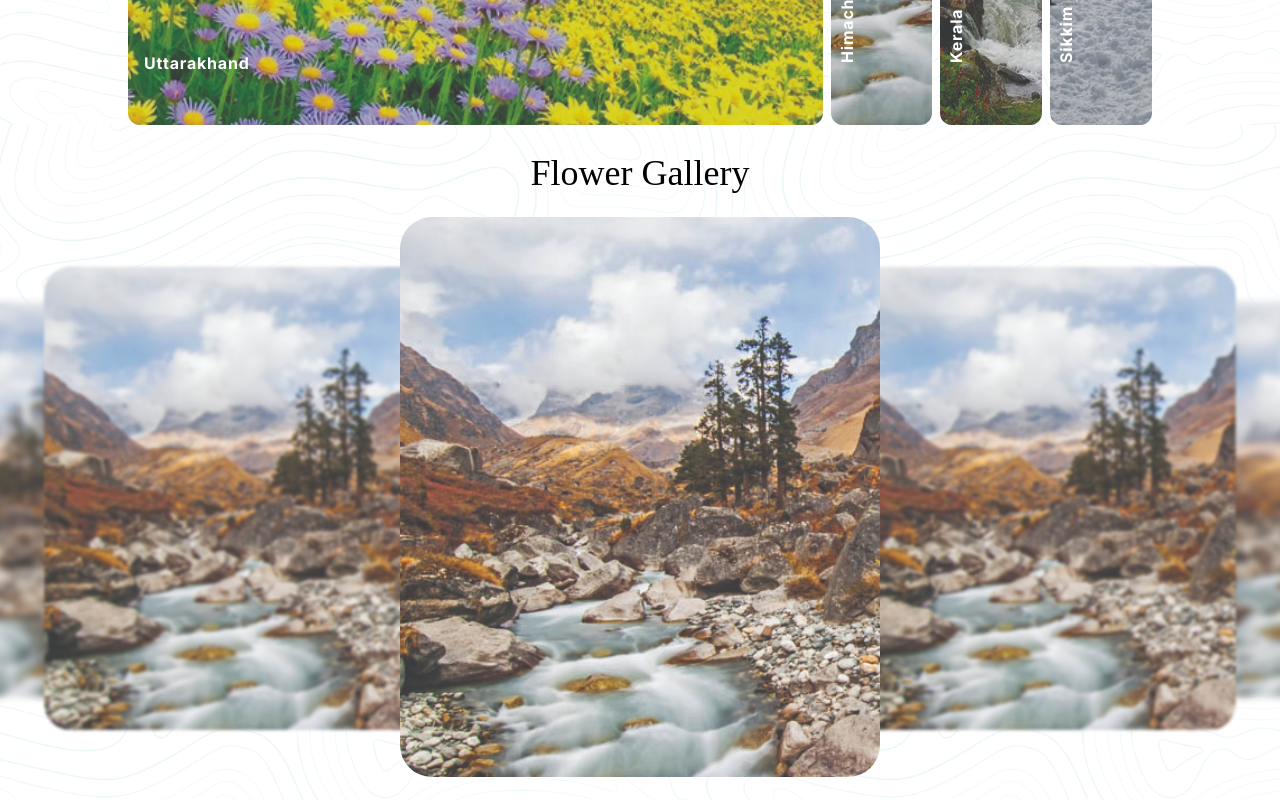
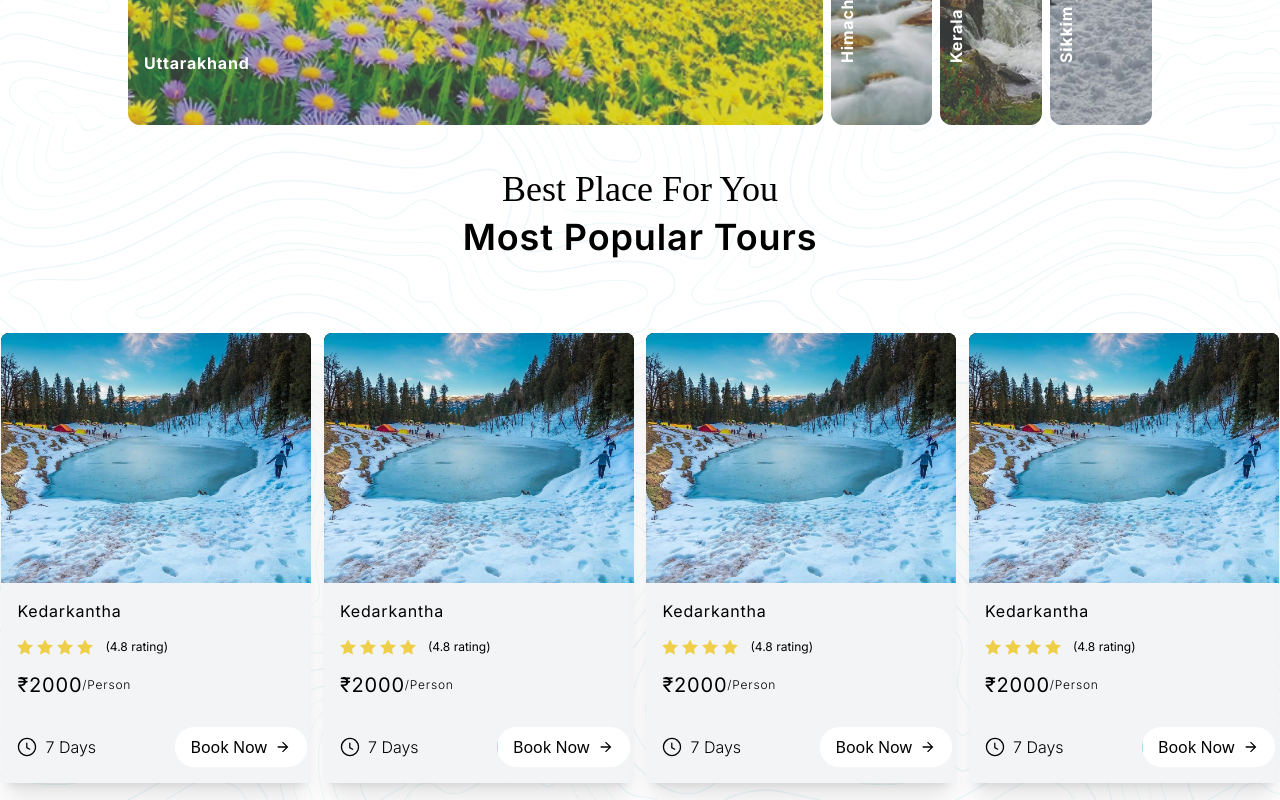
Before and after one commit to psyknyt/travelWebsite, a React (Vite) app: page / in a window 1280 px wide. Shown: the part 1280-2080 px from the top of the page. Built offline with nearby package versions, Linux system fonts and the light colour scheme; a web font is replaced by a local one.

Commit message:
Adding Popular tours page.

```diff
--- a/src/App.jsx
+++ b/src/App.jsx
@@ -29,9 +29,7 @@ function App() {
     <div className="flex flex-col">
       <HeroSection />
       <FeaturedDestination />
-      {/* <PopularTours /> */}
-      {/* <Welcome /> */}
-      {/* <TrendingTreks /> */}
+      <PopularTours />
       <SwiperCards />
       <AnalyticData />
       <Footer />
--- a/src/components/Footer/Footer.jsx
+++ b/src/components/Footer/Footer.jsx
@@ -5,10 +5,18 @@ import { FaArrowRight } from "react-icons/fa";
 import { MdOutlineWifiCalling3 } from "react-icons/md";
 import { TbMail } from "react-icons/tb";
 import { TiLocationOutline } from "react-icons/ti";
+import bgLineImage from "../../assets/background/line-pattern2.png";
 
 export function Footer() {
   return (
-    <footer class="bg-white">
+    <footer
+      class="bg-white"
+      style={{
+        backgroundImage: `url(${bgLineImage})`,
+        backgroundSize: "cover",
+        backgroundPosition: "center",
+      }}
+    >
       <div class="mx-auto w-full max-w-screen-xl p-4 py-6 lg:py-8">
         <div class="md:flex md:justify-between">
           <div className="flex flex-col justify-between  items-center gap-5 my-2">
--- a/src/components/Home/PopularTours.jsx
+++ b/src/components/Home/PopularTours.jsx
@@ -1,6 +1,21 @@
 import React from "react";
 
 import bgLineImage from "../../assets/background/line-pattern2.png";
+
+import { Swiper, SwiperSlide } from "swiper/react";
+
+import "swiper/css";
+import "swiper/css/effect-coverflow";
+import "swiper/css/pagination";
+import "swiper/css/navigation";
+
+import {
+  Autoplay,
+  EffectCoverflow,
+  Pagination,
+  Navigation,
+} from "swiper/modules";
+import PopularLocation from "../utils/PopularLocation";
 
 const PopularTours = () => {
   return (
@@ -20,8 +35,103 @@ const PopularTours = () => {
           Most Popular Tours
         </div>
       </div>
-      <div className="my-5">
-        <div className="flex flex-col gap-2 py-4 h-[400px]"></div>
+      <div className="flex  justify-center items-center py-5">
+        <Swiper
+          spaceBetween={10}
+          modules={[Pagination, Autoplay]}
+          navigation={false}
+          autoplay={{
+            delay: 8000,
+            disableOnInteraction: false,
+          }}
+          loop={false}
+          id="commercial"
+          breakpoints={{
+            640: {
+              slidesPerView: 2,
+              spaceBetween: 10,
+            },
+            900: {
+              slidesPerView: 2,
+              spaceBetween: 10,
+            },
+            1024: {
+              slidesPerView: 3,
+              spaceBetween: 10,
+            },
+            1200: {
+              slidesPerView: 4,
+              spaceBetween: 10,
+            },
+          }}
+        >
+          <SwiperSlide
+            className="flex justify-center items-center z-10 my-10 mx-auto"
+            style={{ display: "flex", justifyContent: "center" }}
+          >
+            <PopularLocation />
+          </SwiperSlide>
+          <SwiperSlide
+            className="flex justify-center items-center z-10 my-10 mx-auto"
+            style={{ display: "flex", justifyContent: "center" }}
+          >
+            <PopularLocation />
+          </SwiperSlide>
+          <SwiperSlide
+            className="flex justify-center items-center z-10 my-10 mx-auto"
+            style={{ display: "flex", justifyContent: "center" }}
+          >
+            <PopularLocation />
+          </SwiperSlide>
+          <SwiperSlide
+            className="flex justify-center items-center z-10 my-10 mx-auto"
+            style={{ display: "flex", justifyContent: "center" }}
+          >
+            <PopularLocation />
+          </SwiperSlide>
+          <SwiperSlide
+            className="flex justify-center items-center z-10 my-10 mx-auto"
+            style={{ display: "flex", justifyContent: "center" }}
+          >
+            <PopularLocation />
+          </SwiperSlide>
+          <SwiperSlide
+            className="flex justify-center items-center z-10 my-10 mx-auto"
+            style={{ display: "flex", justifyContent: "center" }}
+          >
+            <PopularLocation />
+          </SwiperSlide>
+          <SwiperSlide
+            className="flex justify-center items-center z-10 my-10 mx-auto"
+            style={{ display: "flex", justifyContent: "center" }}
+          >
+            <PopularLocation />
+          </SwiperSlide>
+          <SwiperSlide
+            className="flex justify-center items-center z-10 my-10 mx-auto"
+            style={{ display: "flex", justifyContent: "center" }}
+          >
+            <PopularLocation />
+          </SwiperSlide>
+          <SwiperSlide
+            className="flex justify-center items-center z-10 my-10 mx-auto"
+            style={{ display: "flex", justifyContent: "center" }}
+          >
+            <PopularLocation />
+          </SwiperSlide>
+          <SwiperSlide
+            className="flex justify-center items-center z-10 my-10 mx-auto"
+            style={{ display: "flex", justifyContent: "center" }}
+          >
+            <PopularLocation />
+          </SwiperSlide>
+          <SwiperSlide
+            className="flex justify-center items-center z-10 my-10 mx-auto"
+            style={{ display: "flex", justifyContent: "center" }}
+          >
+            <PopularLocation />
+          </SwiperSlide>
+        </Swiper>
       </div>
     </div>
   );
--- /dev/null
+++ b/src/components/utils/PopularLocation.jsx
@@ -0,0 +1,66 @@
+import React from "react";
+
+import { MdOutlineSell } from "react-icons/md";
+import bgImage from "../../assets/Kedarkantha_Trek_thumb.jpg";
+import { MdArrowForward } from "react-icons/md";
+import { GoClock } from "react-icons/go";
+import starImg from "../../assets/starImg.png";
+
+const PopularLocation = () => {
+  const cardShadow = {
+    boxShadow: "0 4px 6px rgba(0, 0, 0, 0.1), 0 1px 3px rgba(0, 0, 0, 0.08)",
+  };
+  // max-w-[400px] min-w-[200px] min-h-[500px]
+  return (
+    <div
+      className={`relative bg-black shadow-xl flex flex-col group rounded-lg`}
+      data-aos="fade-up"
+    >
+      <div className="img overflow-hidden rounded-t-lg">
+        <img
+          src={bgImage}
+          alt="card image"
+          style={{ maxWidth: "350px", minWidth: "200px", maxHeight: "250px" }}
+          className="object-cover transition-transform duration-500 group-hover:scale-125"
+        />
+      </div>
+      <div className="h-[200px] flex flex-col px-4 py-2 bg-gray-100 ">
+        <p className="font-normal font-inter tracking-wider text-md  py-2">
+          Kedarkantha
+        </p>
+        <div className="py-2 flex items-center gap-3">
+          <div className="flex flex-row gap-[4px]">
+            <img src={starImg} className="w-4 h-4" />
+            <img src={starImg} className="w-4 h-4" />
+            <img src={starImg} className="w-4 h-4" />
+            <img src={starImg} className="w-4 h-4" />
+          </div>
+          <div className="flex justify-center items-center font-inter text-xs">
+            (4.8 rating)
+          </div>
+        </div>
+        <div className="py-2 flex flex-row gap-0 items-center justify-start tracking-wider font-inter">
+          <div className="flex text-xl font-normal">₹2000</div>
+          <div className="flex text-xs font-light">/Person</div>
+        </div>
+      </div>
+      <div className="w-full flex flex-row text-md justify-between items-center absolute bottom-4 ">
+        <div className="rounded-full px-4 py-2 flex items-center justify-center gap-2 font-light font-inter">
+          <GoClock className="w-5 h-5" />
+          <div className="font-light">7 Days</div>
+        </div>
+        <div className="flex bg-white text-black group-hover:text-white hover:font-normal px-4 py-2 rounded-[32px] relative overflow-hidden hover:bg-opacity-80 cursor-pointer mr-1 z-40 group border-none">
+          <span className="relative z-10 flex items-center justify-center gap-2">
+            <div>Book Now</div>
+            <MdArrowForward />
+          </span>
+          <div className="absolute inset-0 bg-white border-transparent">
+            <div className="mask absolute inset-0 bg-[#1CA8CB] transition-all duration-500 transform translate-x-[-100%] group-hover:translate-x-0 border-transparent"></div>
+          </div>
+        </div>
+      </div>
+    </div>
+  );
+};
+
+export default PopularLocation;
```
Also changed, not shown: src/assets/starImg.png (added).
